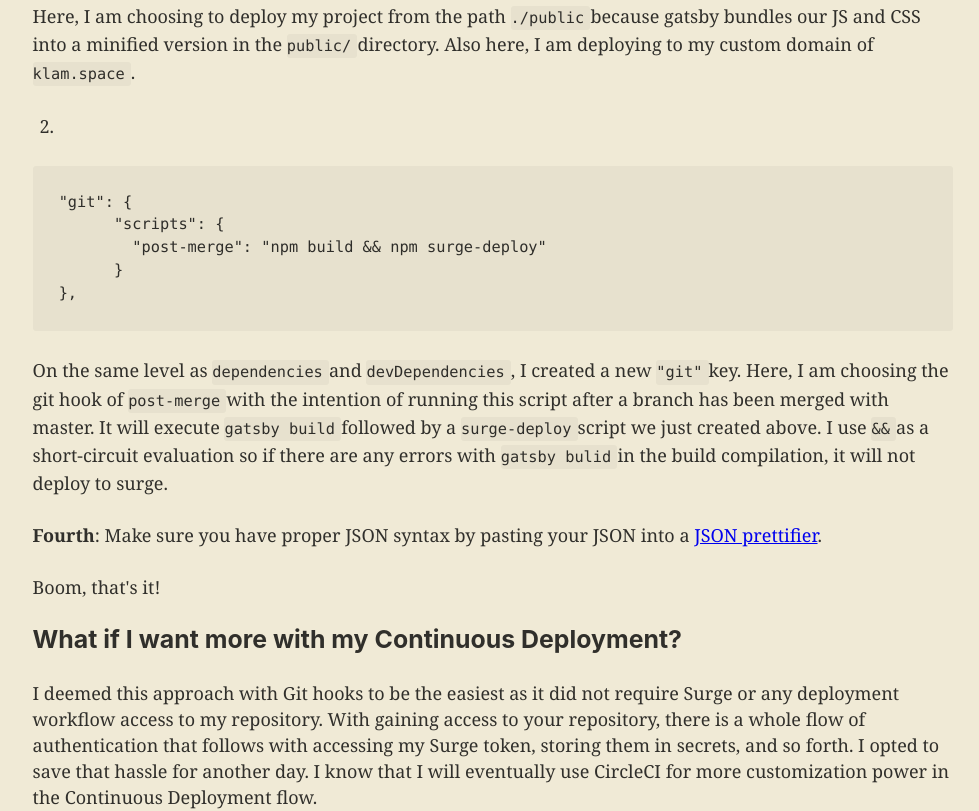
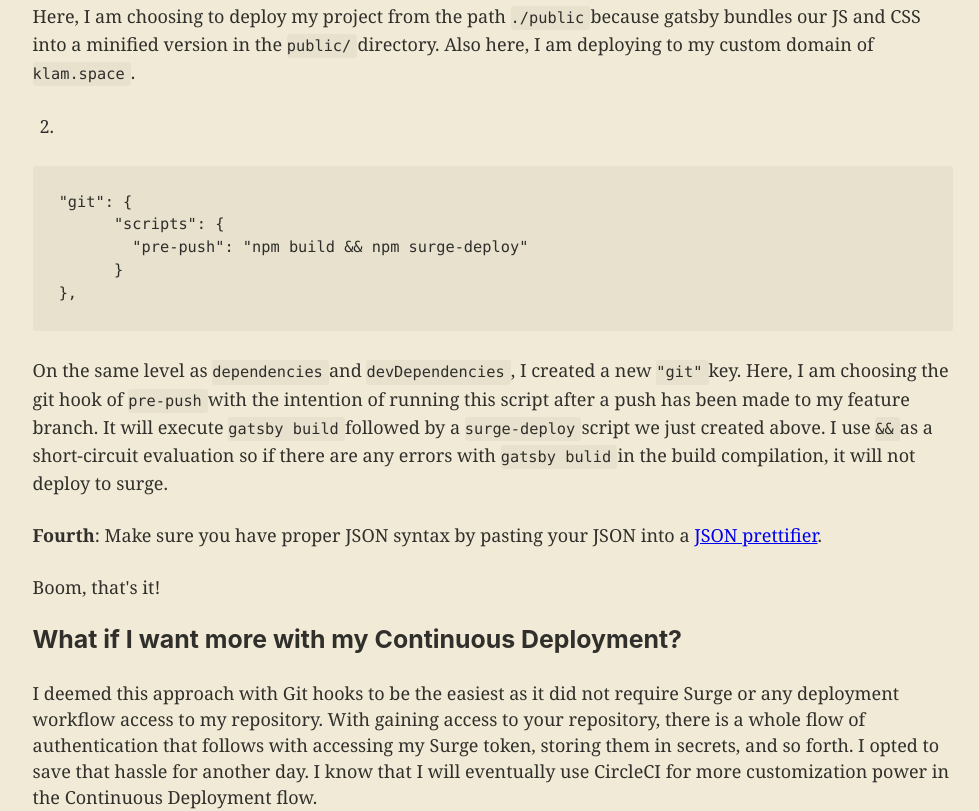
Before and after one commit to klammm/all-things-random, a Gatsby site: page /content/05-github-integration/ in a window 1280 px wide. Shown: the part 1343-2154 px from the top of the page, without its empty margins (147-1126 px from the left). Built offline with nearby package versions, Linux system fonts and the light colour scheme; Gatsby itself is replaced by a stand-in of ours; some packages are replaced by stand-ins of ours; code samples lack their colours.

Commit message:
switch script to be literal

````diff
--- a/package.json
+++ b/package.json
@@ -30,7 +30,7 @@
   },
   "git": {
     "scripts": {
-      "pre-push": "npm build && npm surge-deploy"
+      "pre-push": "gatsby build && surge --project ./public --domain klam.space"
     }
   },
   "keywords": [
--- a/src/content/05-github-integration.md
+++ b/src/content/05-github-integration.md
@@ -37,12 +37,12 @@ Here, I am choosing to deploy my project from the path `./public` because gatsby
 ```
 "git": {
       "scripts": {
-        "post-merge": "npm build && npm surge-deploy"
+        "pre-push": "npm build && npm surge-deploy"
       }
 },
 ```
 On the same level as `dependencies` and `devDependencies`, I created a new `"git"` key.
-Here, I am choosing the git hook of `post-merge` with the intention of running this script after a branch has been merged with master. It will execute `gatsby build` followed by a `surge-deploy` script we just created above. I use `&&` as a short-circuit evaluation so if there are any errors with `gatsby bulid` in the build compilation, it will not deploy to surge.
+Here, I am choosing the git hook of `pre-push` with the intention of running this script after a push has been made to my feature branch. It will execute `gatsby build` followed by a `surge-deploy` script we just created above. I use `&&` as a short-circuit evaluation so if there are any errors with `gatsby bulid` in the build compilation, it will not deploy to surge.
 
 __Fourth__: Make sure you have proper JSON syntax by pasting your JSON into a [JSON prettifier](https://jsonlint.com/).
 
````
